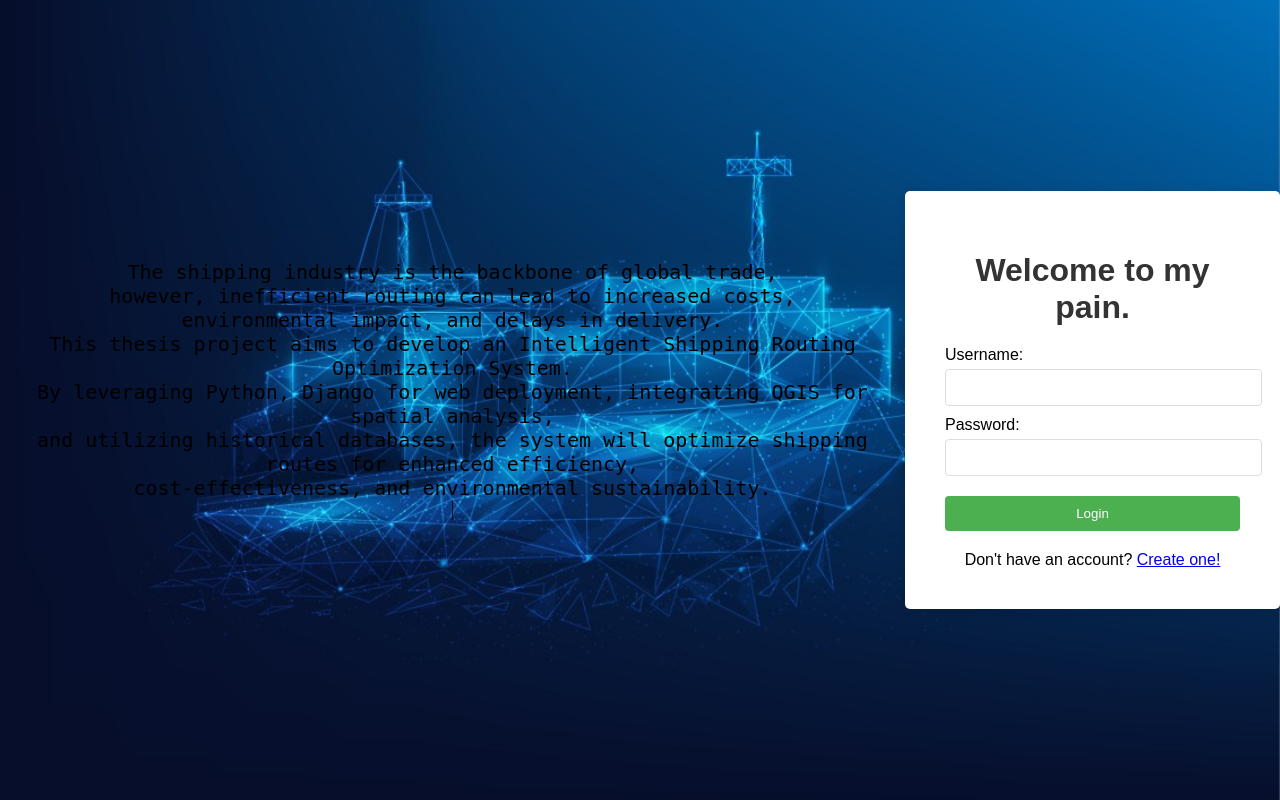
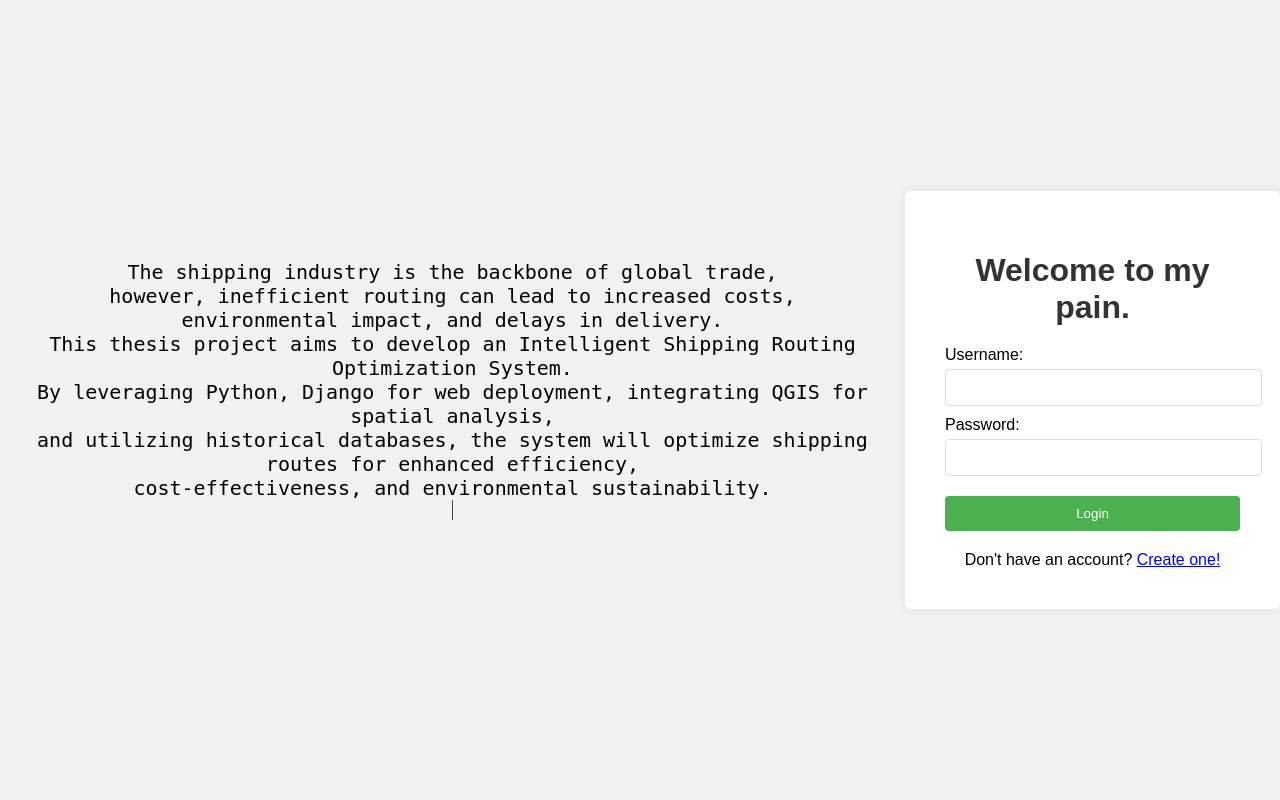
Before and after one commit to Brainmated/Route-Optimization-System-Shipping-, a Django app: page /login/ in a window 1280 px wide. Run offline with Django 4.2, Linux system fonts and the light colour scheme; parts of the project's set-up code (start-up, migrations or seed data) failed here and were passed over.

Commit message:
Update login.html

```diff
--- a/ISROS/routing/templates/login.html
+++ b/ISROS/routing/templates/login.html
@@ -8,12 +8,11 @@
   <link rel="stylesheet" href="{% static 'styles.css' %}">
   <title>Intelligent Shipping - Login</title>
 </head>
-<div class="typewriter">
-  <p class="text">The shipping industry is the backbone of global trade,<br> however, inefficient routing can lead to increased costs,<br> environmental impact, and delays in delivery. <br> This thesis project aims to develop an Intelligent Shipping Routing Optimization System. <br>  By leveraging Python, Django for web deployment, integrating QGIS for spatial analysis, <br> and utilizing historical databases, the system will optimize shipping routes for enhanced efficiency, <br>  cost-effectiveness, and environmental sustainability.</p>
-  <span class="cursor"></span>
-</div>
 <body>
-  <div class="background-image"></div>
+  <div class="typewriter">
+    <p class="text">The shipping industry is the backbone of global trade,<br> however, inefficient routing can lead to increased costs,<br> environmental impact, and delays in delivery. <br> This thesis project aims to develop an Intelligent Shipping Routing Optimization System. <br>  By leveraging Python, Django for web deployment, integrating QGIS for spatial analysis, <br> and utilizing historical databases, the system will optimize shipping routes for enhanced efficiency, <br>  cost-effectiveness, and environmental sustainability.</p>
+    <span class="cursor"></span>
+  </div>
   <div class="container">
     <form id="loginForm" action="{% url 'login' %}" method="POST">
       {% csrf_token %}
```
